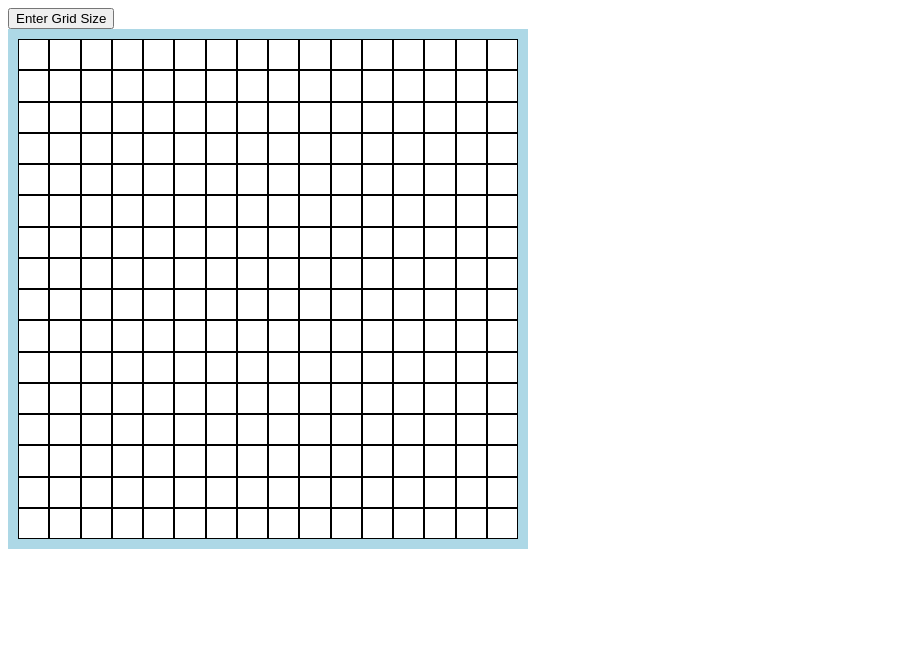
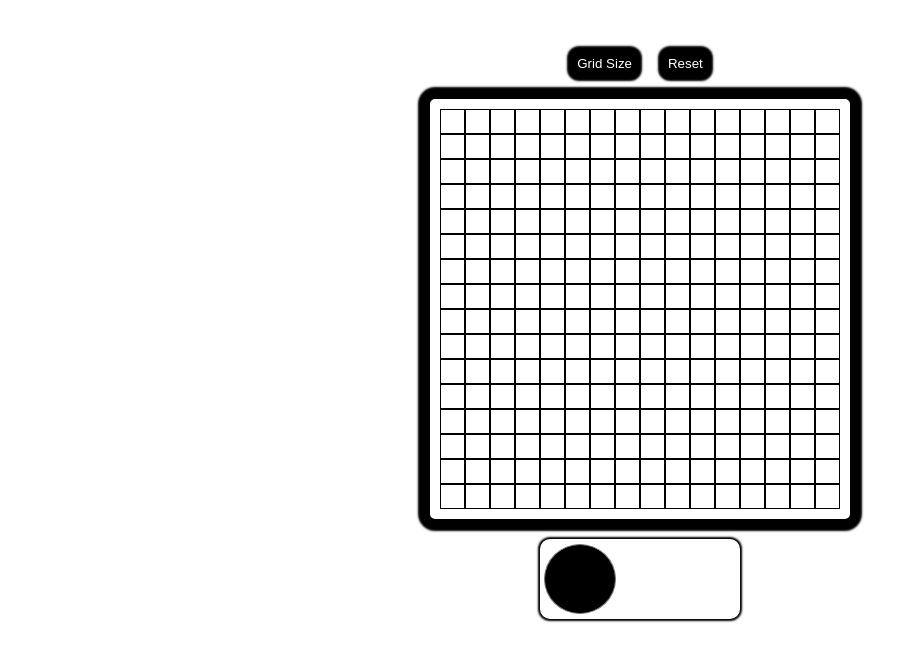
Before and after one commit to pjh000104/Etch_a_Sketch, a plain HTML site: page index.html in a window 1280 px wide. Shown: the whole page, without its empty margins (0-919 px from the left). Drawn offline with Linux system fonts and the light colour scheme.

Commit message:
added reset button, color pannel, and css styles

```diff
--- a/index.html
+++ b/index.html
@@ -7,8 +7,24 @@
     <link rel="stylesheet" href="style.css">
     <script src="script.js" defer></script>
 </head>
+
 <body>
-    <button id="GridSizeBtn">Enter Grid Size</button>
-    <div id="container"></div>
+    <div id="outerContainer">
+        <div id="topButtons">
+            <button id="gridSizeBtn">Grid Size</button>
+            <button id="resetBtn">Reset</button>
+        </div>
+        <div id="container"></div>
+        <!--https://codepen.io/ElGodzilla06/pen/yLaQXXG-->
+    <div class="colorPannelContainer">
+        <div class="container-color">
+          <input type="color" id="color-picker"/>
+          <span id="value"></span>
+      </div>
+      </div>
+
+    </div>
+
+
 </body>
 </html>
--- a/script.js
+++ b/script.js
@@ -1,24 +1,63 @@
 const body = document.querySelector('body');
 const container = document.querySelector('#container');
+const gridSizeBtn = document.querySelector('#gridSizeBtn');
+const resetBtn = document.querySelector('#resetBtn');
+const colorBlack = 'black';
+const colorWhite = 'White';
+let gridSize = 16;
+makeGrid1();
+draw(colorBlack);
 
-const GridSizeBtn = document.querySelector('#GridSizeBtn');
-const GridSize = 16;
-
-GridSizeBtn.addEventListener('click', () => {
-   GridSize = prompt("abc");
-});
+//https://codepen.io/ElGodzilla06/pen/yLaQXXG
+var colorPicker = document.getElementById("color-picker");
+    var colorValue = document.getElementById("value");
+    colorPicker.onchange = function() {
+        colorValue.innerHTML = colorPicker.value;
+        colorValue.style.color = colorPicker.value;
+        draw(colorPicker.value);
+    }
+//
 
 function makeGrid1() {
-   for(let i = 0; i<16; i++) {
+   for(let i = 0; i<gridSize; i++) {
       const gridBoxColumn = document.createElement('div');
-      gridBoxColumn.classList.add('gridBoxColumn');
-      container.appendChild(gridBoxColumn);
-      for(let j = 0; j<16; j++) {
+      gridBoxColumn.setAttribute('id', 'gridBoxColumn');
+      for(let j = 0; j<gridSize; j++) {
          const gridBoxRow = document.createElement('div');
-         gridBoxRow.classList.add('gridBoxRow');
+         gridBoxRow.setAttribute('id', 'gridBoxRow');
          gridBoxColumn.appendChild(gridBoxRow);
       }
+      container.appendChild(gridBoxColumn);
    }
 }
 
-makeGrid1();
+function draw(color) {
+   let gridBoxes = document.querySelectorAll('#gridBoxRow');
+   for (let i = 0; i < gridSize*gridSize; i++) {
+      gridBoxes[i].addEventListener('mousedown', function() {
+         gridBoxes[i].style.backgroundColor = color;
+      });
+   }
+}
+
+
+gridSizeBtn.addEventListener('click', () => {
+   const rowss = document.querySelectorAll('#gridBoxRow');
+   const columnss = document.querySelectorAll('#gridBoxColumn');
+   for(let i = 0; i<gridSize*gridSize; i++) {
+      rowss[i].remove();
+   }
+   for(let i = 0; i<gridSize; i++) {
+      columnss[i].remove();
+   }
+   gridSize = prompt("Enter Grid Size");
+   makeGrid1();
+   draw(colorPicker.value);
+});
+
+resetBtn.addEventListener('click', () => {
+   let gridBoxes = document.querySelectorAll('#gridBoxRow');
+   for (let i = 0; i < gridSize*gridSize; i++) {
+         gridBoxes[i].style.backgroundColor = 'white';
+   }
+});
--- a/style.css
+++ b/style.css
@@ -1,33 +1,92 @@
-body{
-    /* display: flex; */
+
+
+#outerContainer{
+    display: flex;
+    flex-direction: column;
+    flex: 1;
     align-items: center;
+    justify-content: space-between
+}
+
+#topButtons {
+    display: flex;
+    padding-top: 30px;
     justify-content: space-between;
 }
+
 #container {
     display: flex;
-    width: 500px;
-    height:500px;
-    background-color:lightblue;
+    width: 400px;
+    height: 400px;
+    background-color:white;
+    border-style: solid;
+    border-radius: 15px;
     border-color: black;
     border-width: 10px;
-    flex: 1;
     padding: 10px;
+    box-shadow: 0px 0px 2px 2px rgb(0,0,0);
 }
 
-.gridBoxColumn {
+#gridSizeBtn, #resetBtn {
+    margin: 10px;
+    background-color: black;
+    color:white;
+    border:none;
+    border-radius: 10px;
+    padding: 8px;
+    box-shadow: 0px 0px 2px 2px rgb(0,0,0);
+}
+
+#gridBoxColumn {
     flex: 1;
     display: flex;
     flex-direction: column;
 }
 
-.gridBoxRow {
+#gridBoxRow {
     flex: 1;
     display: flex;
     background-color: white;
     border: solid 1px;
     cursor: pointer;
 }
+#ColorText {
+    background-color: black;
+    color:white;
+    border:none;
+    border-radius: 10px;
+    padding: 5px;
+    box-shadow: 0px 0px 2px 2px rgb(0,0,0);
+}
+/*https://codepen.io/ElGodzilla06/pen/yLaQXXG */
+.colorPannelContainer {
+    /* position: absolute;
+    top: 50%;
+    left: 50%;
+    transform: translate(-50%, -50%); */
+    padding: 10px;
 
-.gridBoxRow:hover {
-    background-color: #555555;
-}
+  }
+
+  .container-color {
+      display: flex;
+      align-items: center;
+      font-size: 2rem;
+      width: 200px;
+      border: none;
+      border-radius: 10px;
+      box-shadow: 0px 0px 2px 2px rgb(0,0,0);
+
+  }
+
+  input[type="color"] {
+    border: none;
+    background-color: transparent;
+    width: 80px;
+    height: 80px;
+    outline: none;
+  }
+
+  #color-picker::-webkit-color-swatch {
+    border-radius: 100%;
+  }
```
